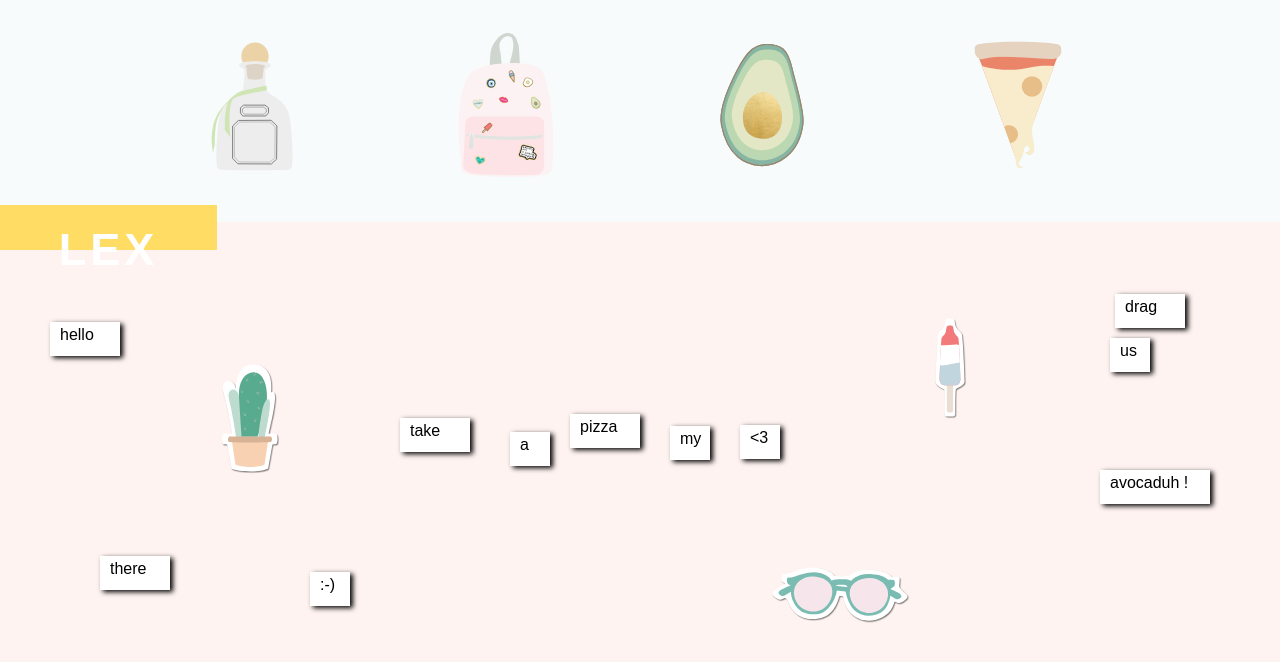
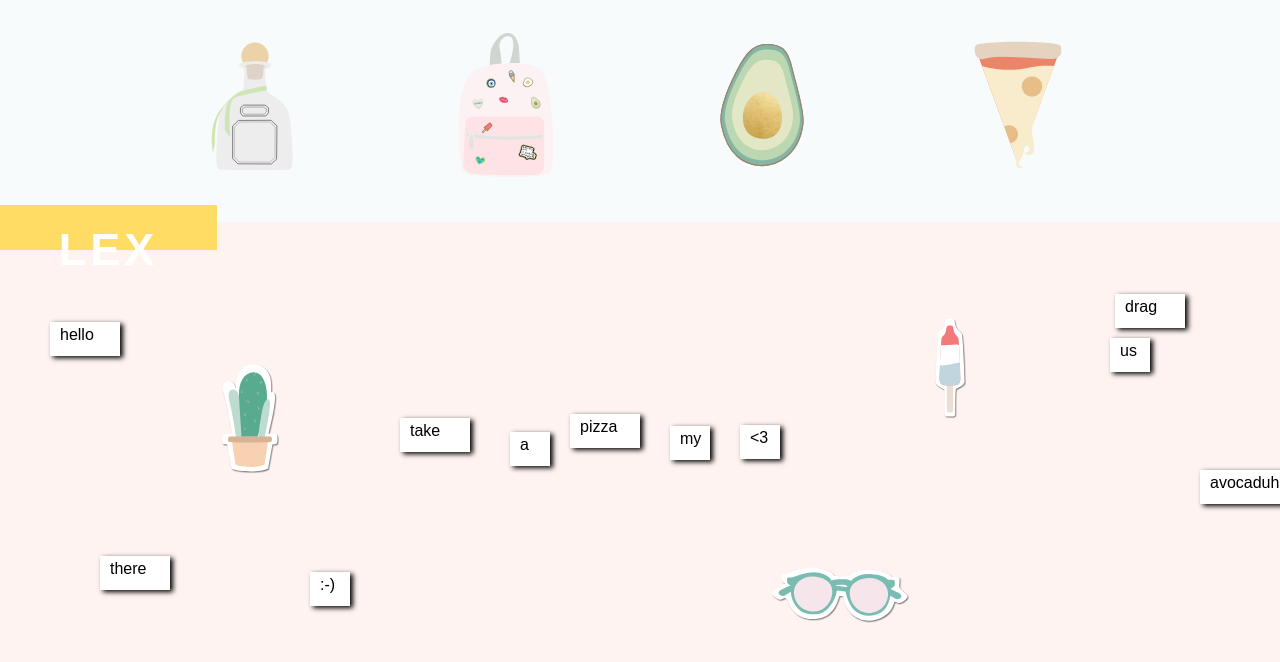
Before and after one commit to spatidol/portfolio-lex, a React (Create React App) app: page / in a window 1280 px wide. Shown: the top 662 px of the page. Built offline with nearby package versions, Linux system fonts and the light colour scheme; a web font is replaced by a local one.

Commit message:
move avo

```diff
--- a/src/Home.js
+++ b/src/Home.js
@@ -32,7 +32,7 @@ class Home extends React.Component {
         </div>
       </Draggable>
         <Draggable
-        defaultPosition={{x: 1100, y: 80}}
+        defaultPosition={{x: 1200, y: 80}}
         {...dragHandlers}>
         <div>
           <div className="handle large">avocaduh ! </div>
```
